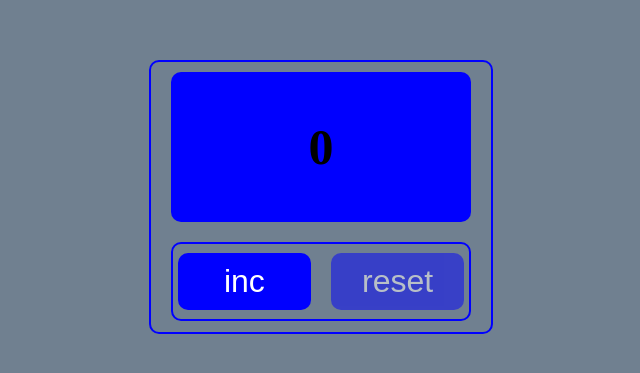
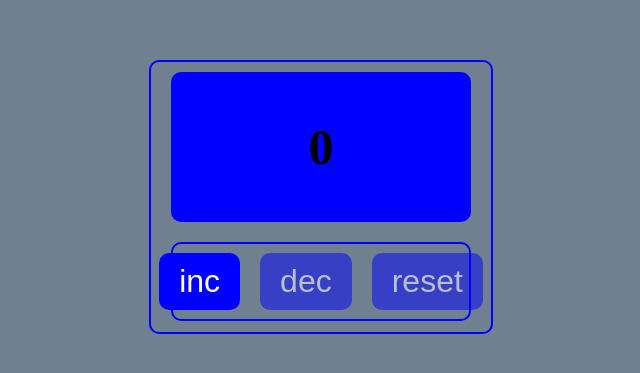
Before and after one commit to VanoKi/counter, a React (Vite) app: page / in a window 1280 px wide. Shown: the part 203-576 px from the top of the page, without its empty margins (319-959 px from the left). Built offline with nearby package versions, Linux system fonts and the light colour scheme.

Commit message:
feat: фÐadd dec

```diff
--- a/src/App.tsx
+++ b/src/App.tsx
@@ -25,6 +25,10 @@ function App() {
     dispatch({type: 'reset'})
   }
 
+  const onclickDecHandler = () => {
+    dispatch({type: 'decrement'})
+  }
+
 
   return (
     <>
@@ -35,6 +39,7 @@ function App() {
         <ButtonPanel
             onclickIncHandler={onclickIncHandler}
             onclickResetHandler={onclickResetHandler}
+            onclickDecHandler={onclickDecHandler}
             count={state.count}/>
       </div>
 
--- a/src/components/ButtonPanel/ButtonPanel.tsx
+++ b/src/components/ButtonPanel/ButtonPanel.tsx
@@ -3,13 +3,15 @@ import {Button} from "../Button/Button.tsx";
 type Props = {
     onclickIncHandler: () => void
     onclickResetHandler:  () => void
+  onclickDecHandler: () => void
     count: number
 }
 
-export const ButtonPanel = ({onclickIncHandler, onclickResetHandler, count}: Props) => {
+export const ButtonPanel = ({onclickIncHandler, onclickDecHandler, onclickResetHandler, count}: Props) => {
     return (
         <div className={'button-panel'}>
             <Button className={'counter-button'} title={'inc'} onClick={onclickIncHandler} disabled={count === 5}/>
+            <Button className={'counter-button'} title={'dec'} onClick={onclickDecHandler} disabled={count === 0}/>
             <Button className={'counter-button'} title={'reset'} onClick={onclickResetHandler} disabled={count === 0}/>
         </div>
     )
```
